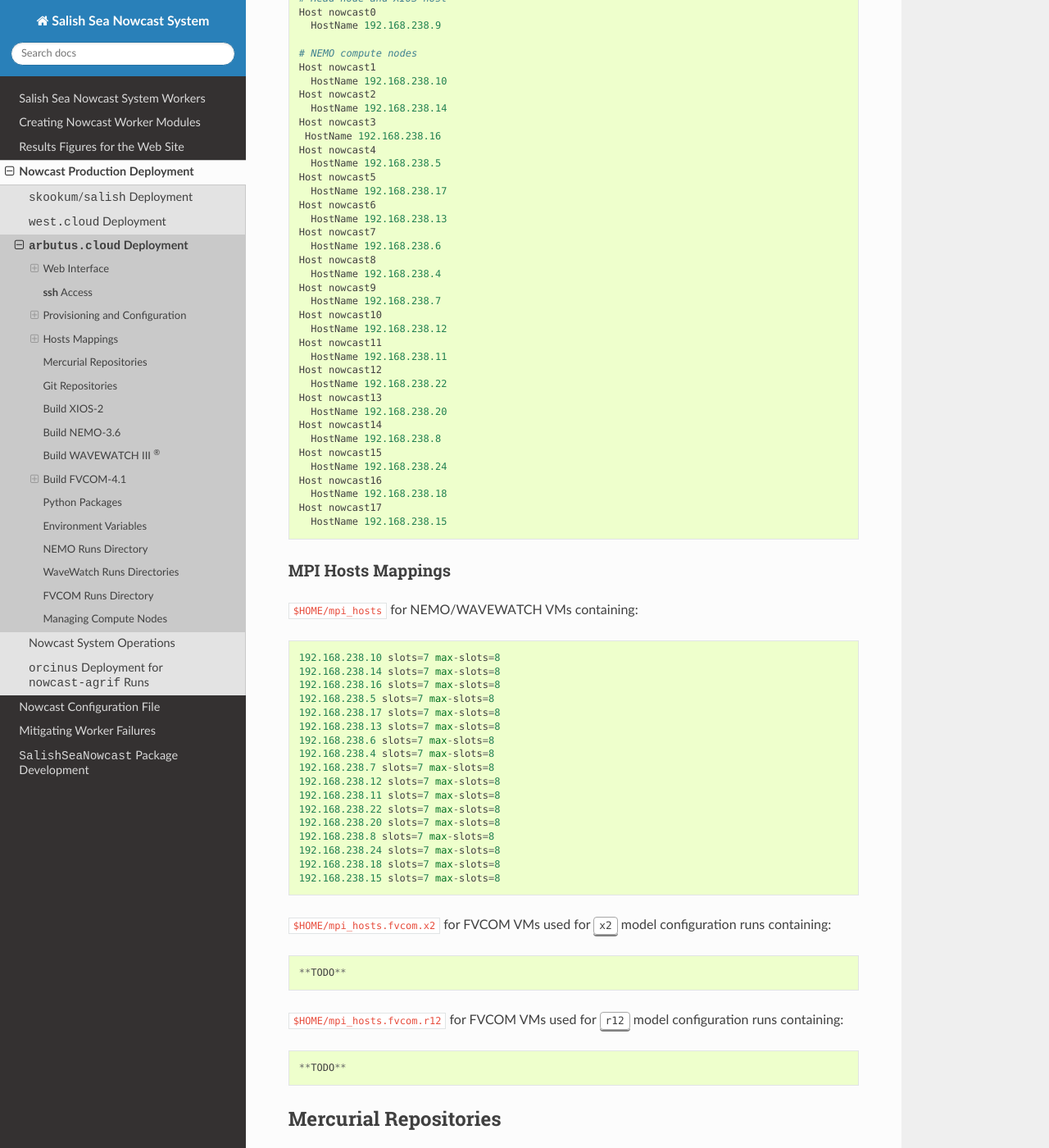
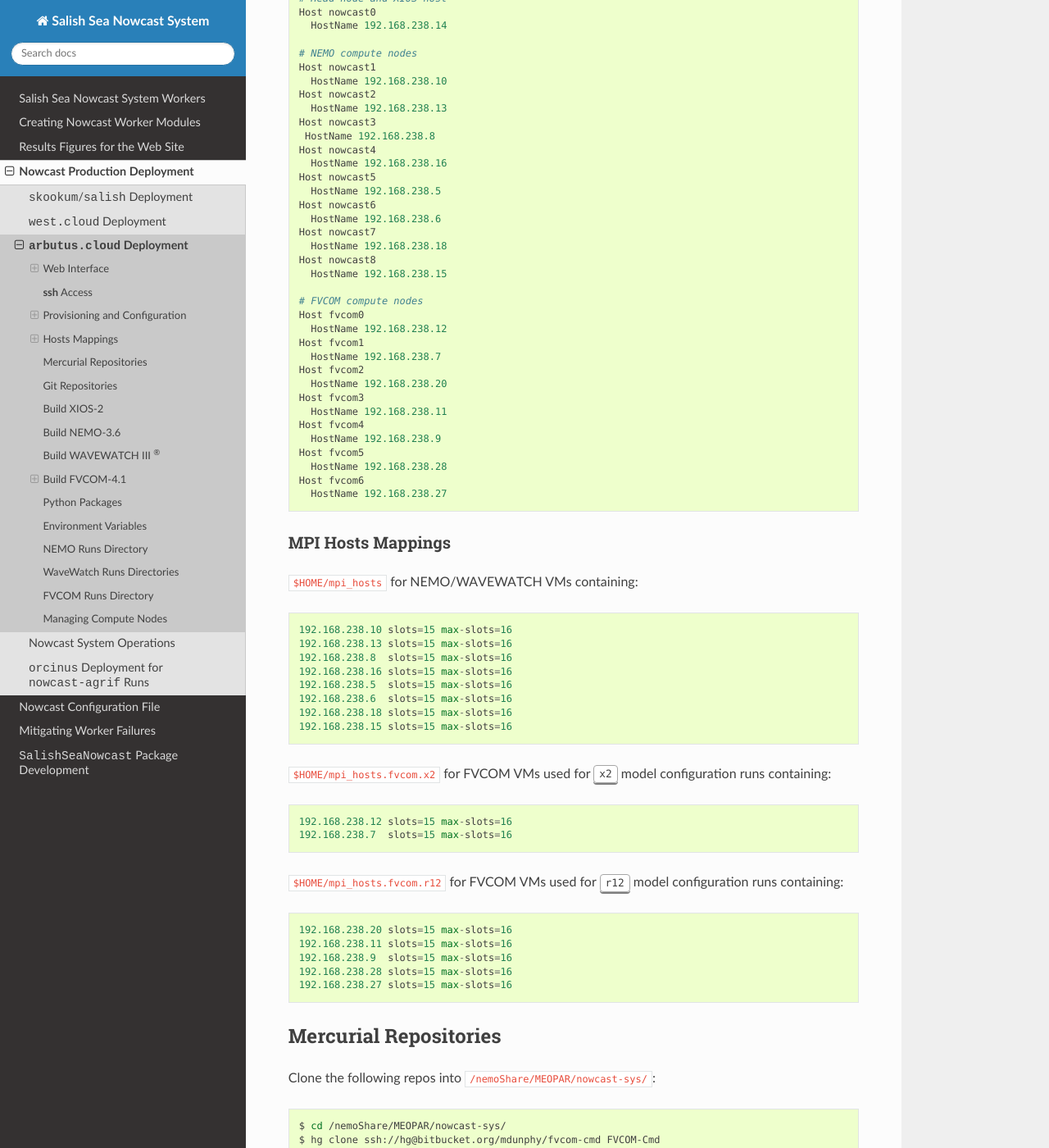
Before and after one commit to SalishSeaCast/SalishSeaNowcast, a Sphinx documentation site: the page built from docs/deployment/arbutus_cloud.rst, in a window 1280 px wide and 1400 px high, scrolled down 9903 px. Shown: the whole window at 82% size. Built offline with Sphinx 7.4.7 and the Read the Docs theme 2.0.0, drawn with Linux system fonts in a browser that asks for light colours; the version number could not be read and is left out.

Commit message:
Update hosts list and MPI hosts files re: c16-60g-numa instances

```diff
--- a/docs/deployment/arbutus_cloud.rst
+++ b/docs/deployment/arbutus_cloud.rst
@@ -521,43 +521,41 @@ Head Node :file:`.ssh/config`
 
   # Head node and XIOS host
   Host nowcast0
-    HostName 192.168.238.9
+    HostName 192.168.238.14
 
   # NEMO compute nodes
   Host nowcast1
     HostName 192.168.238.10
   Host nowcast2
-    HostName 192.168.238.14
+    HostName 192.168.238.13
   Host nowcast3
-   HostName 192.168.238.16
+   HostName 192.168.238.8
   Host nowcast4
+    HostName 192.168.238.16
+  Host nowcast5
     HostName 192.168.238.5
-  Host nowcast5
-    HostName 192.168.238.17
   Host nowcast6
-    HostName 192.168.238.13
+    HostName 192.168.238.6
   Host nowcast7
-    HostName 192.168.238.6
+    HostName 192.168.238.18
   Host nowcast8
-    HostName 192.168.238.4
-  Host nowcast9
+    HostName 192.168.238.15
+
+  # FVCOM compute nodes
+  Host fvcom0
+    HostName 192.168.238.12
+  Host fvcom1
     HostName 192.168.238.7
-  Host nowcast10
-    HostName 192.168.238.12
-  Host nowcast11
+  Host fvcom2
+    HostName 192.168.238.20
+  Host fvcom3
     HostName 192.168.238.11
-  Host nowcast12
-    HostName 192.168.238.22
-  Host nowcast13
-    HostName 192.168.238.20
-  Host nowcast14
-    HostName 192.168.238.8
-  Host nowcast15
-    HostName 192.168.238.24
-  Host nowcast16
-    HostName 192.168.238.18
-  Host nowcast17
-    HostName 192.168.238.15
+  Host fvcom4
+    HostName 192.168.238.9
+  Host fvcom5
+    HostName 192.168.238.28
+  Host fvcom6
+    HostName 192.168.238.27
 
 
 MPI Hosts Mappings
@@ -565,31 +563,27 @@ MPI Hosts Mappings
 
 :file:`$HOME/mpi_hosts` for NEMO/WAVEWATCH VMs containing::
 
-  192.168.238.10 slots=7 max-slots=8
-  192.168.238.14 slots=7 max-slots=8
-  192.168.238.16 slots=7 max-slots=8
-  192.168.238.5 slots=7 max-slots=8
-  192.168.238.17 slots=7 max-slots=8
-  192.168.238.13 slots=7 max-slots=8
-  192.168.238.6 slots=7 max-slots=8
-  192.168.238.4 slots=7 max-slots=8
-  192.168.238.7 slots=7 max-slots=8
-  192.168.238.12 slots=7 max-slots=8
-  192.168.238.11 slots=7 max-slots=8
-  192.168.238.22 slots=7 max-slots=8
-  192.168.238.20 slots=7 max-slots=8
-  192.168.238.8 slots=7 max-slots=8
-  192.168.238.24 slots=7 max-slots=8
-  192.168.238.18 slots=7 max-slots=8
-  192.168.238.15 slots=7 max-slots=8
+  192.168.238.10 slots=15 max-slots=16
+  192.168.238.13 slots=15 max-slots=16
+  192.168.238.8  slots=15 max-slots=16
+  192.168.238.16 slots=15 max-slots=16
+  192.168.238.5  slots=15 max-slots=16
+  192.168.238.6  slots=15 max-slots=16
+  192.168.238.18 slots=15 max-slots=16
+  192.168.238.15 slots=15 max-slots=16
 
 :file:`$HOME/mpi_hosts.fvcom.x2` for FVCOM VMs used for :kbd:`x2` model configuration runs containing::
 
-**TODO**
+  192.168.238.12 slots=15 max-slots=16
+  192.168.238.7  slots=15 max-slots=16
 
 :file:`$HOME/mpi_hosts.fvcom.r12` for FVCOM VMs used for :kbd:`r12` model configuration runs containing::
 
-**TODO**
+  192.168.238.20 slots=15 max-slots=16
+  192.168.238.11 slots=15 max-slots=16
+  192.168.238.9  slots=15 max-slots=16
+  192.168.238.28 slots=15 max-slots=16
+  192.168.238.27 slots=15 max-slots=16
 
 
 Mercurial Repositories
```
